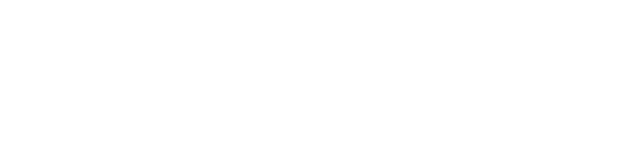
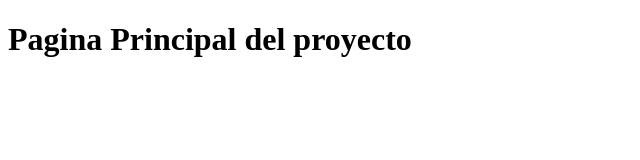
Before and after one commit to kleveros123/colaborativo01, a plain HTML site: page index.html in a window 1280 px wide. Shown: the whole page, without its empty margins (0-640 px from the left). Drawn offline with Linux system fonts and the light colour scheme.

Commit message:
Agrego h1 al index

```diff
--- a/index.html
+++ b/index.html
@@ -8,7 +8,7 @@
 </head>
 
 <body>
-
+  <h1>Pagina Principal del proyecto</h1>
 </body>
 
 </html>
```
